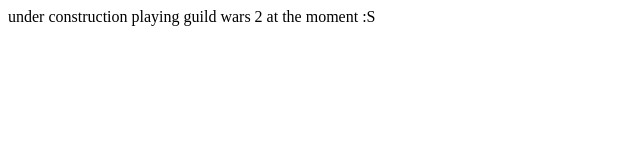
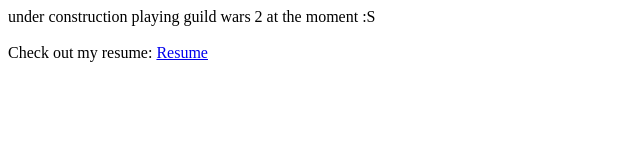
Before and after one commit to Neno0o/Neno0o.github.io, a plain HTML site: page index.html in a window 1280 px wide. Shown: the whole page, without its empty margins (0-640 px from the left). Drawn offline with Linux system fonts and the light colour scheme.

Commit message:
Update index.html

```diff
--- a/index.html
+++ b/index.html
@@ -1,2 +1,5 @@
 under construction
 playing guild wars 2 at the moment :S
+
+<br><br>
+Check out my resume: <a href="agamalResume.pdf">Resume</a>
```
